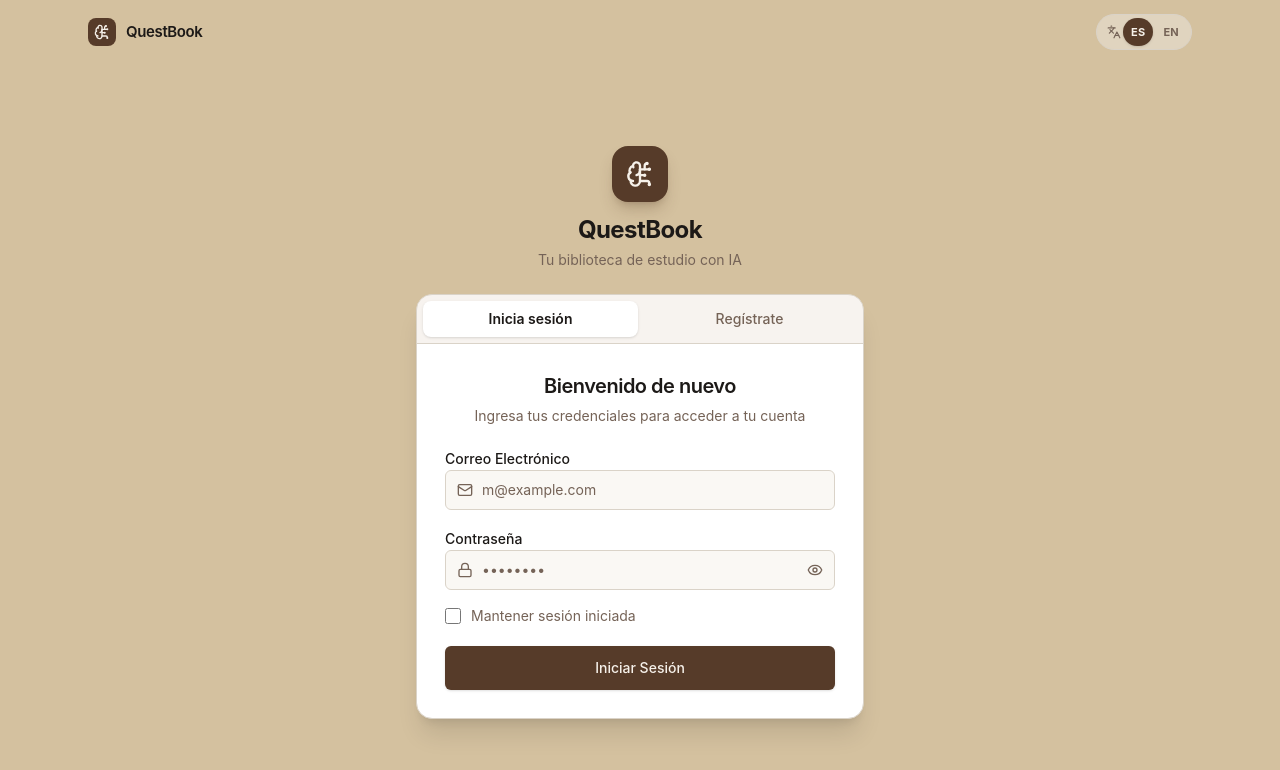
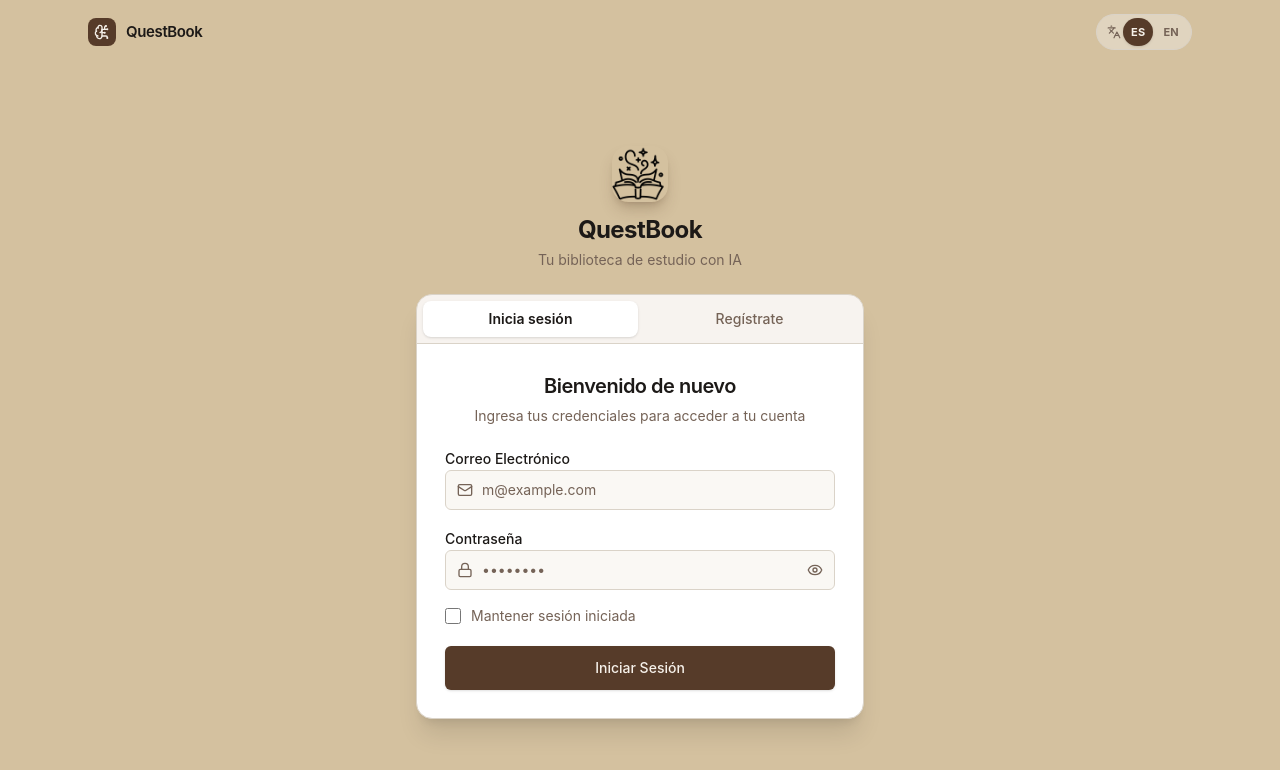
Before and after one commit to juanklv2003/questbook, a React (Vite) app in the folder frontend/: page / in a window 1280 px wide. Shown: the top 770 px of the page. Built offline with nearby package versions, Linux system fonts and the light colour scheme; no server answers.

Commit message:
fix: use magic book image for login brand mark

```diff
--- a/frontend/src/components/containers/AuthContainer.tsx
+++ b/frontend/src/components/containers/AuthContainer.tsx
@@ -1,6 +1,6 @@
 import React, { useState } from 'react';
-import { BrainCircuit } from 'lucide-react';
 import { motion, useReducedMotion } from 'framer-motion';
+import magicBook from '../../assets/magicBook.png';
 import { LoginForm } from '../organisms/LoginForm';
 import { RegisterForm } from '../organisms/RegisterForm';
 import { useAuth } from '../../contexts/AuthContext';
@@ -35,12 +35,14 @@ type AuthView = 'login' | 'register';
   return (
     <div className="flex min-h-full flex-col items-center justify-center px-4 py-8 sm:py-10">
       <div className="w-full max-w-md">
-        {/* Marca: mismo símbolo y color que la topbar de la app (marrón + crema),
-            que lee bien sobre el fondo arena. */}
+        {/* Marca: el libro mágico de QuestBook. */}
         <div className="mb-6 flex flex-col items-center gap-3 text-center">
-          <div className="flex h-14 w-14 items-center justify-center rounded-2xl bg-primary text-primary-foreground shadow-lg shadow-primary/25">
-            <BrainCircuit className="h-7 w-7" aria-hidden="true" />
-          </div>
+          <img
+            src={magicBook}
+            alt=""
+            aria-hidden="true"
+            className="h-14 w-14 rounded-2xl object-cover shadow-lg shadow-primary/25"
+          />
           <div className="space-y-1">
             <h1 className="text-2xl font-bold tracking-tight">QuestBook</h1>
             <p className="text-sm text-muted-foreground">{t('auth.brandTagline')}</p>
```
